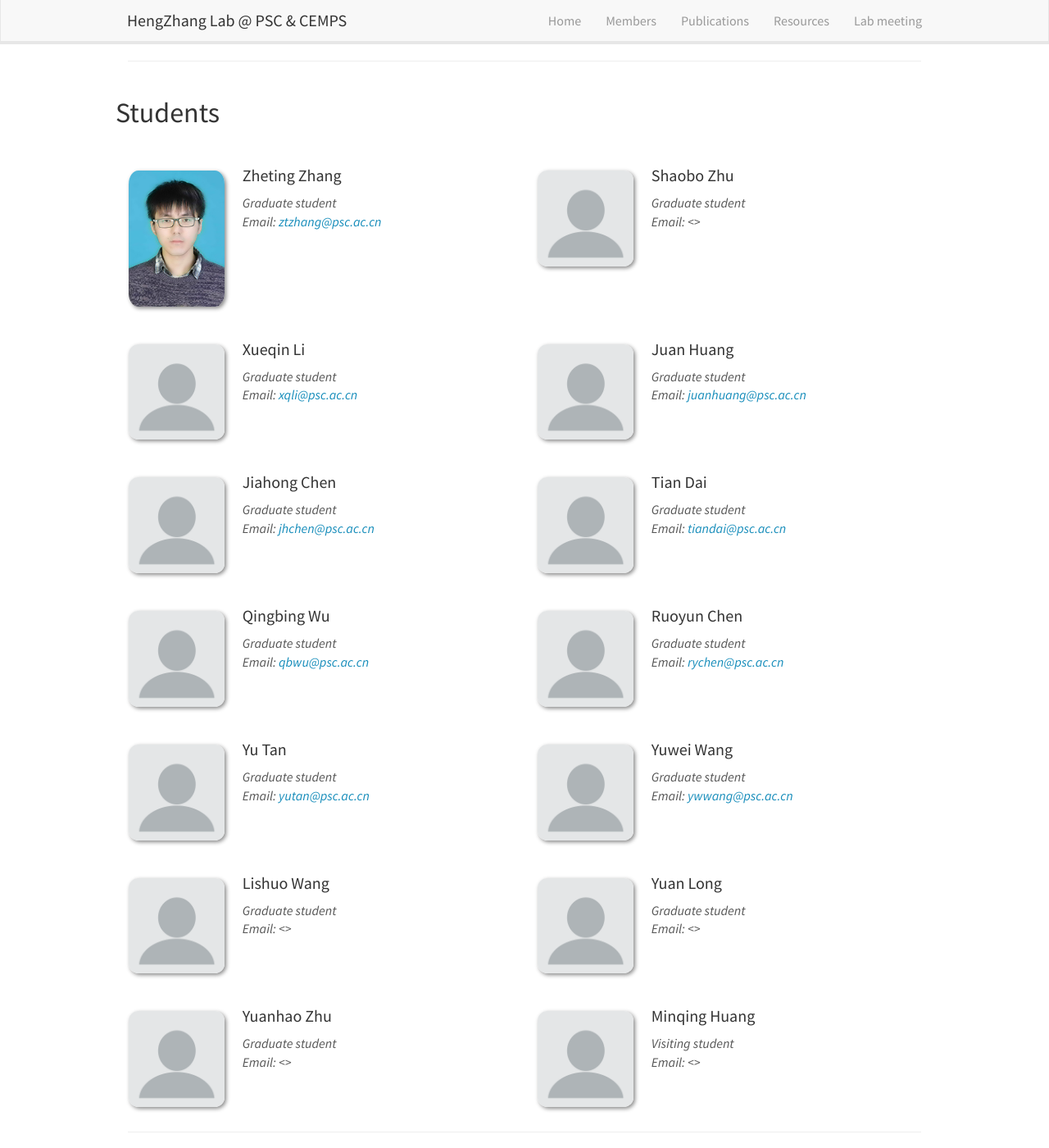
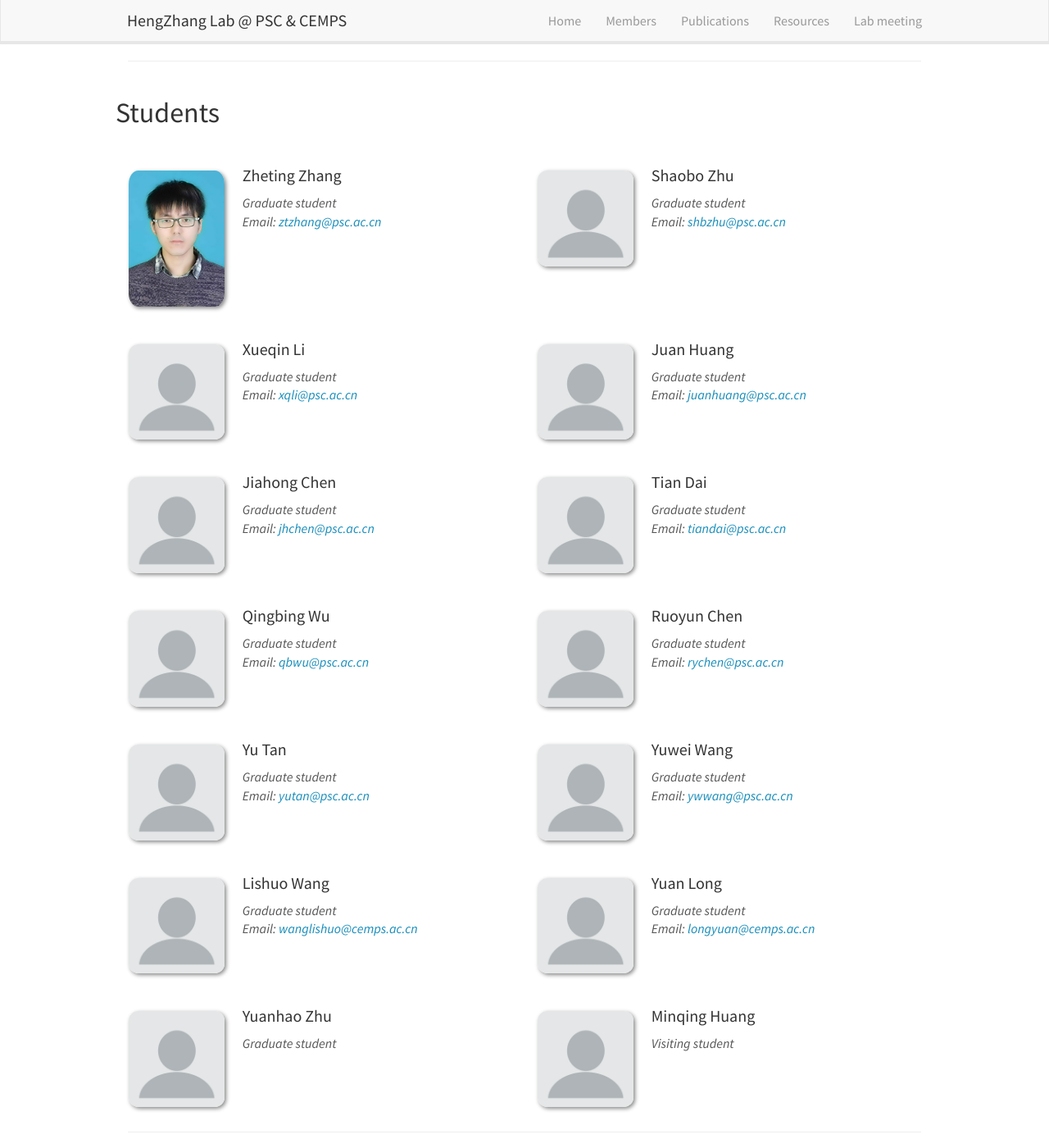
Before and after one commit to hengzhanglab/hengzhanglab.github.io, a Jekyll site: the page built from _pages/members.md, in a window 1280 px wide and 1400 px high, scrolled down 1485 px. Shown: the whole window at 82% size. Built offline with Jekyll 4.4.1, drawn with Linux system fonts in a browser that asks for light colours; nearby versions of some CDN libraries; part of the change alters nothing that is shown.

Commit message:
Update members.yml

```diff
--- a/_data/members.yml
+++ b/_data/members.yml
@@ -82,7 +82,7 @@
   photo: default.png
   info: |
     Graduate student<br>
-    Email: <>
+    Email: <shbzhu@psc.ac.cn>
 
 - name: Xueqin Li
   photo: default.png
@@ -136,22 +136,20 @@
   photo: default.png
   info: |
     Graduate student<br>
-    Email: <>
+    Email: <wanglishuo@cemps.ac.cn>
 
 - name: Yuan Long
   photo: default.png
   info: |
     Graduate student<br>
-    Email: <>
+    Email: <longyuan@cemps.ac.cn>
 
 - name: Yuanhao Zhu
   photo: default.png
   info: |
     Graduate student<br>
-    Email: <>
 
 - name: Minqing Huang
   photo: default.png
   info: |
     Visiting student<br>
-    Email: <>
```
